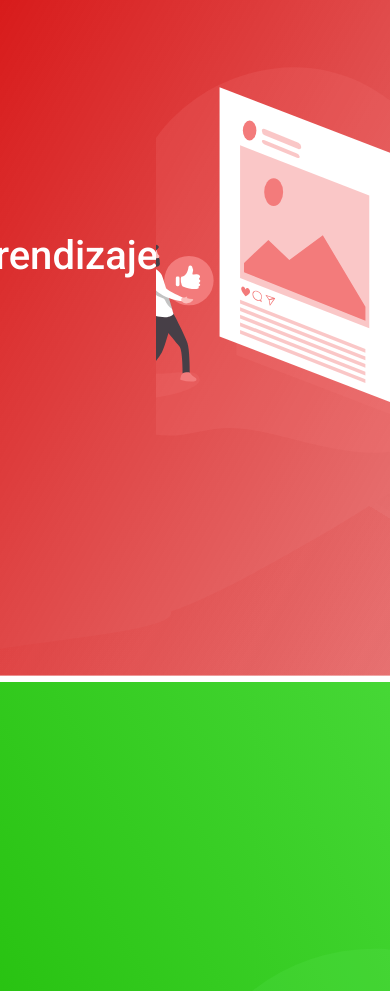
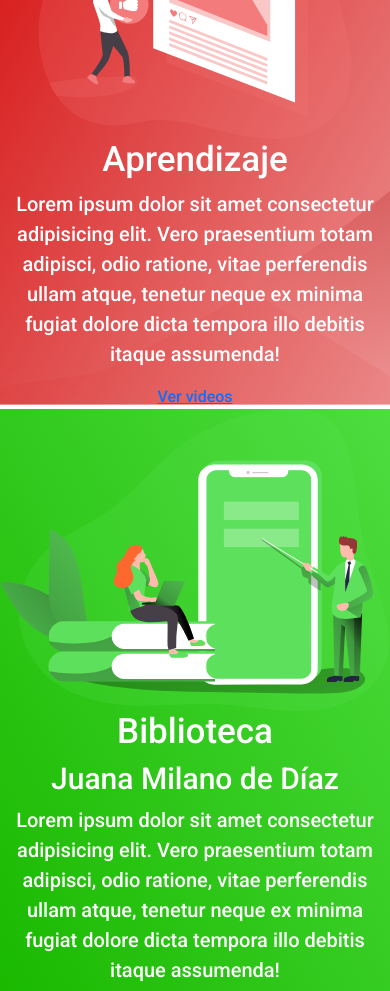
Before and after one commit to zovalger/fupagua-landing, a Next.js app: page / in a window 390 px wide. Shown: the part 3240-4231 px from the top of the page. Built offline with nearby package versions, Linux system fonts and the light colour scheme.

Commit message:
agg banners

```diff
--- a/components/ActivityLanding.jsx
+++ b/components/ActivityLanding.jsx
@@ -1,25 +1,27 @@
+import Image from "next/image";
 import style from "../styles/BannerLanding/BannerLanding.module.css";
 
 function ActivityLanding() {
   return (
  <div className={style.bg_activity}>
-  <div className={style.text}>
-  <strong>
+  <div className={style.container_text}>
   <h2 className={style.title}>
   Actividades
   </h2>
-  </strong>
-  <p className={style.subtitle}>
-  lorem hdh hdh
+  <p className={style.text}>
+  Lorem ipsum dolor sit amet consectetur adipisicing elit. Vero
+  praesentium totam adipisci, odio ratione, vitae perferendis ullam
+  atque, tenetur neque ex minima fugiat dolore dicta tempora illo
+  debitis itaque assumenda!
   </p>
   </div>
-  <div className={style.image}>
-  <img
-                src="/img_banners/activity_img.svg"
-                alt="noticias_img"
-                className="img"
-                width="400"
-                height="400"
+  <div className={style.container_img}>
+  <Image
+  src={"/img_banners/activity_img.svg"}
+  alt="activity_img"
+  className={style.img}
+  width={"400"}
+  height={"400"}
                 />
   </div>
   </div>
--- a/components/BookLanding.jsx
+++ b/components/BookLanding.jsx
@@ -1,26 +1,33 @@
+import Image from "next/image";
 import style from "../styles/BannerLanding/BannerLanding.module.css";
 
 function BookLanding() {
   return (
     <div className={style.bg_book}>
-  <div className={style.text}>
-  <strong>
+    <div className={style.container_text}>
     <h2 className={style.title}>
     Biblioteca
     </h2>
-  </strong>
-  <p className={style.subtitle}>
-  lorem hdh hdh
+    <h2 className={style.subtitle}>
+    Juana Milano de Díaz
+    </h2>
+    <p className={style.text}>
+    Lorem ipsum dolor sit amet consectetur adipisicing elit. Vero
+    praesentium totam adipisci, odio ratione, vitae perferendis ullam
+    atque, tenetur neque ex minima fugiat dolore dicta tempora illo
+    debitis itaque assumenda!
     </p>
+    <a href="#" className="button">
+      Ver catalogo
+    </a>
     </div>
-  <div className={style.image}>
-  <img
-                src="/img_banners/library_img.svg"
-                alt="libros_img"
-                className="img"
-                width="400"
-                height="400"
-                />
+    <div className={style.container_img}>
+    <Image
+    src={"/img_banners/library_img.svg"}
+    alt="library_img"
+    className={style.img}
+    width={"400"}
+    height={"400"} />
     </div>
     </div>
   );
--- a/components/VideoLanding.jsx
+++ b/components/VideoLanding.jsx
@@ -1,25 +1,30 @@
+import Image from "next/image";
 import style from "../styles/BannerLanding/BannerLanding.module.css";
 
 function VideoLanding() {
   return (
     <div className={style.bg_video}>
-  <div className={style.text}>
-  <strong>
+    <div className={style.container_text}>
     <h2 className={style.title}>
     Aprendizaje
     </h2>
-  </strong>
-  <p className={style.subtitle}>
-  lorem hdh hdh
+    <p className={style.text}>
+    Lorem ipsum dolor sit amet consectetur adipisicing elit. Vero
+    praesentium totam adipisci, odio ratione, vitae perferendis ullam
+    atque, tenetur neque ex minima fugiat dolore dicta tempora illo
+    debitis itaque assumenda!
     </p>
+    <a href="#" className="button">
+      Ver videos
+    </a>
     </div>
-  <div className={style.image}>
-  <img
-                src="/img_banners/video_img.svg"
-                alt="videos_img"
-                className="img"
-                width="400"
-                height="400"
+    <div className={style.container_img}>
+    <Image
+    src={"/img_banners/video_img.svg"}
+    alt="video_img"
+    className={style.img}
+    width={"400"}
+    height={"400"}
                   />
     </div>
     </div>
--- a/styles/BannerLanding/BannerLanding.module.css
+++ b/styles/BannerLanding/BannerLanding.module.css
@@ -1,4 +1,5 @@
 .bg_video {
+    position: relative;
     height: 100vh;
     width: 100%;
     background-image: url(/Banners/Videos_banner.svg);
@@ -8,6 +9,7 @@
 }
 
 .bg_book {
+    position: relative;
     height: 100vh;
     width: 100%;
     background-image: url(/Banners/Library_banner.svg);
@@ -17,6 +19,7 @@
 }
 
 .bg_activity {
+    position: relative;
     height: 100vh;
     width: 100%;
     background-image: url(/Banners/Activities_banner.svg);
@@ -25,8 +28,8 @@
     align-items: center;
 }
 
-.text {
-    flex-basis: 50%;
+.container_text {
+    flex-basis: 40%;
     padding-left: 40px;
     overflow: hidden;
     color: #fff;
@@ -37,24 +40,33 @@
 }
 
 .subtitle {
-    font-size: 25px;
+    font-size: 40px;
+}
+
+.text {
+    font-size: 20px;
     font-weight: 500px;
 }
 
-.image {
-    flex-basis: 50%;
+.container_img {
+    flex-basis: 60%;
     position: relative;
     text-align: center;
     overflow: hidden;
 }
 
 @media screen and (max-width: 800px) {
-    .bg_activity .bg_book .bg_video {
+    .bg_activity,
+    .bg_book,
+    .bg_video
+     {
         flex-direction: column-reverse;
+        height: auto;
     }
 
-    .text{
+    .container_text{
         display: flex;
+        flex-direction: column;
         padding-left: 0;
         flex-direction: cover;
         justify-content: center;
@@ -64,14 +76,18 @@
     }
 
     .title{
-        font-size: 40px;
+        font-size: 50px;
     }
 
-    .subtitle{
+    .subtitle {
+        font-size: 30px;
+    }
+
+    .text{
         font-size: 20px;
     }
 
-    .image {
+    .container_img {
         flex-basis: 60%;
         width: 100%;
         display: flex;
@@ -80,7 +96,20 @@
     }
 
     .img {
-        height: 90%;
+        height: 80%;
     }
 
 }
+
+@media screen and (max-width: 500px) {
+
+    .container_text{
+        justify-content: flex-start;
+        flex-basis: 40%;
+    }
+
+    .title{
+        font-size: 35px;
+    }
+
+}
--- a/styles/InfoLanding/Services.module.css
+++ b/styles/InfoLanding/Services.module.css
@@ -43,7 +43,7 @@
     border-radius: 5rem;
     height: 140px;
     width: 140px;
-    background-color: rgb(0, 174, 255);
+    background-color: rgb(19, 161, 226);
     margin-left: 20px;
 }
 
```
Lines whose indentation alone changed are shown as unchanged.
